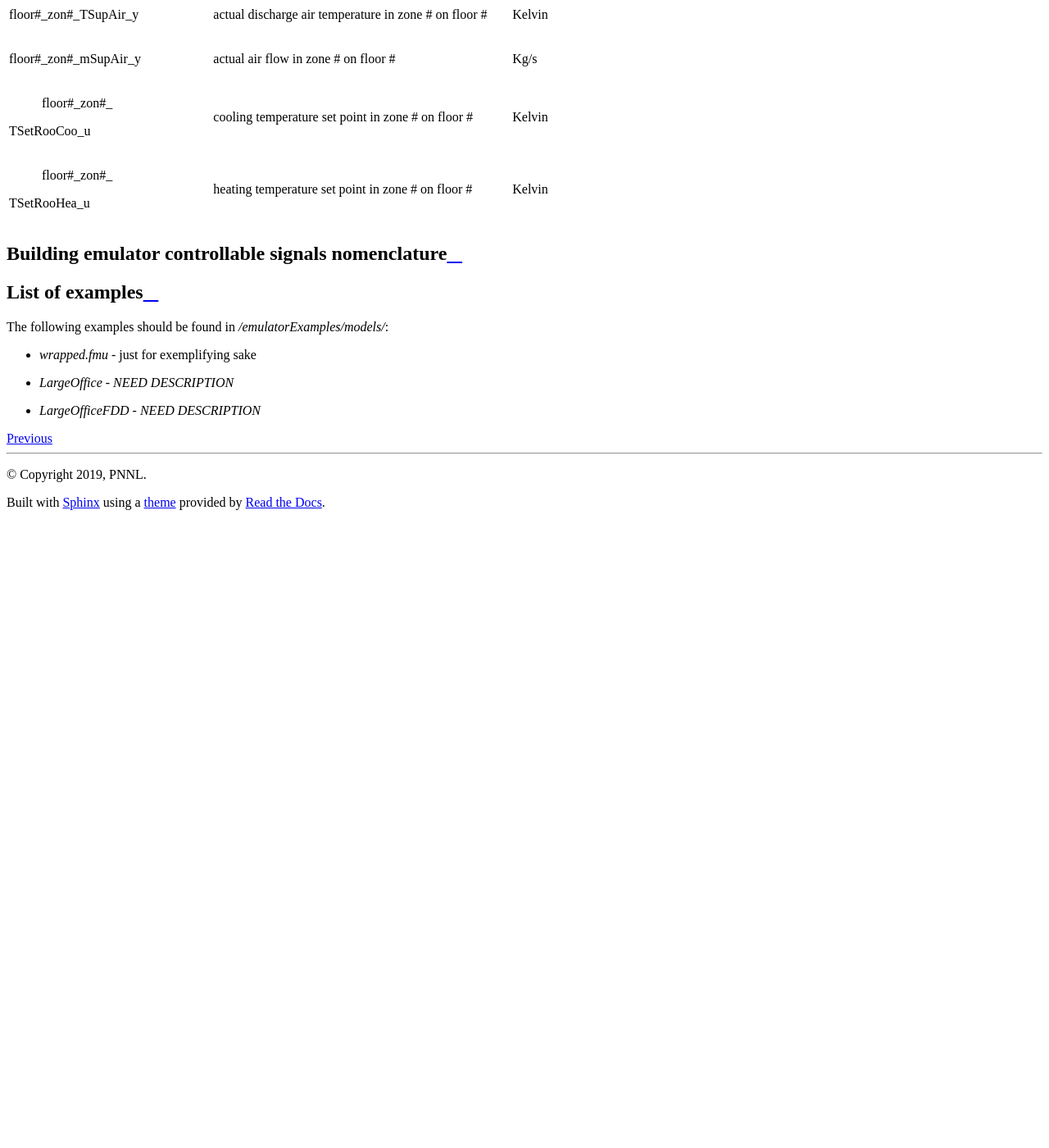
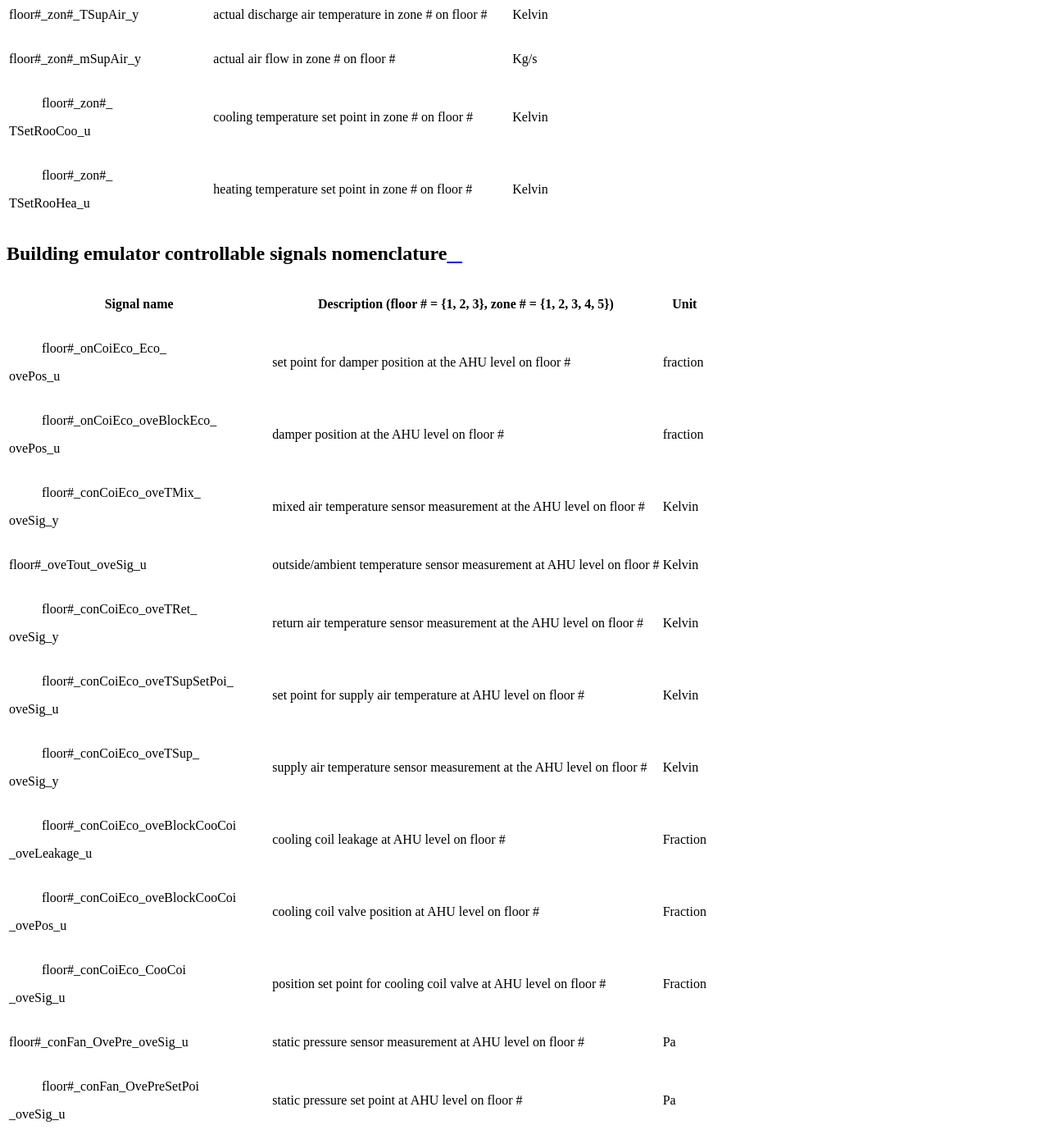
Before and after one commit to SenHuang19/BuildingControlEmulator, a Sphinx documentation site: the page built from docs/buildingEmulatorExamples.rst, in a window 1280 px wide and 1400 px high, scrolled down 3137 px. Shown: the whole window at 82% size. Built offline with Sphinx 7.4.7 and the Read the Docs theme 2.0.0, drawn with Linux system fonts in a browser that asks for light colours; formulas are drawn with MathJax 3; before the commit the page ends 3767 px from its top, so only the background shows below that; some of the changed text lies outside the part shown.

Commit message:
update the format

```diff
--- a/docs/buildingEmulatorExamples.rst
+++ b/docs/buildingEmulatorExamples.rst
@@ -192,18 +192,18 @@ Building emulator controllable signals nomenclature
 |oveSig_y                        | supply air temperature sensor measurement at the AHU level on floor #  | Kelvin   |
 +--------------------------------+------------------------------------------------------------------------+----------+
 | floor#_conCoiEco_oveBlockCooCoi|                                                                        |          |
-|_oveLeakage_u                   | cooling coil leakage at AHU level on floor #                       | Fraction |
+|_oveLeakage_u                   | cooling coil leakage at AHU level on floor #                           | Fraction |
 +--------------------------------+------------------------------------------------------------------------+----------+
 | floor#_conCoiEco_oveBlockCooCoi|                                                                        |          |
-|_ovePos_u                       | ooling coil valve position at AHU level on floor #                | Fraction |
+|_ovePos_u                       | cooling coil valve position at AHU level on floor #                    | Fraction |
 +--------------------------------+------------------------------------------------------------------------+----------+
 | floor#_conCoiEco_CooCoi        |                                                                        |          |
 |_oveSig_u                       | position set point for cooling coil valve at AHU level on floor #      | Fraction |
 +--------------------------------+------------------------------------------------------------------------+----------+
-| floor#_conFan_OvePre_oveSig_u  | static pressure sensor measurement at AHU level on floor #         | Pa       |
+| floor#_conFan_OvePre_oveSig_u  | static pressure sensor measurement at AHU level on floor #             | Pa       |
 +--------------------------------+------------------------------------------------------------------------+----------+
 | floor#_conFan_OvePreSetPoi     |                                                                        |          |
-|_oveSig_u                       | static pressure set point at AHU level on floor #                  | Pa       |
+|_oveSig_u                       | static pressure set point at AHU level on floor #                      | Pa       |
 +--------------------------------+------------------------------------------------------------------------+----------+
 | floor#_hvac_oveBlockDamper     |                                                                        |          |
 |_ovePos_u                       | air flow relative to max in zone # on floor #                          | fraction |
```
